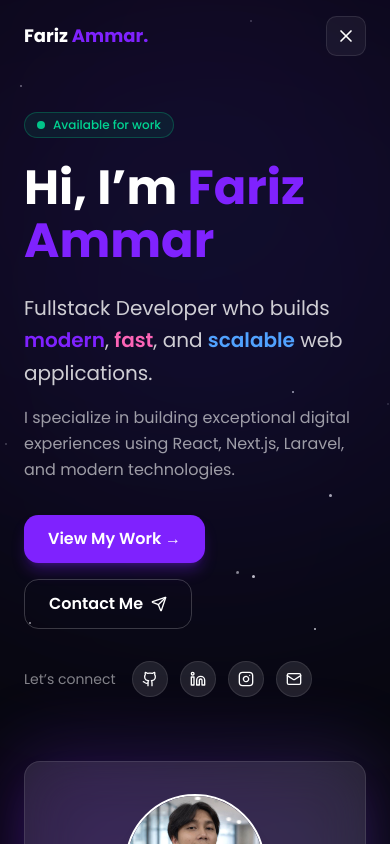
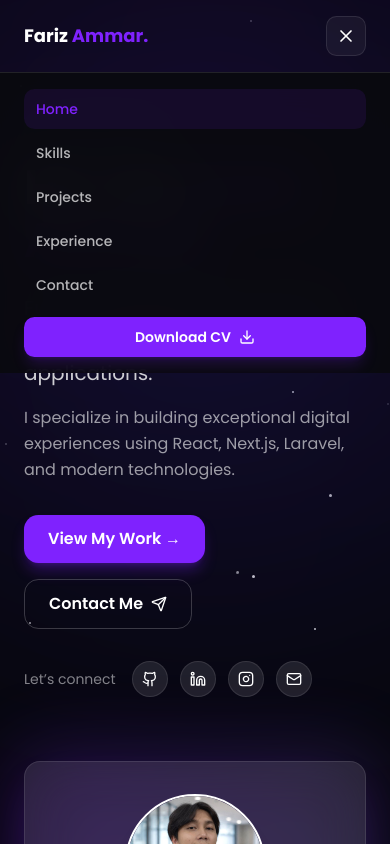
Before and after one commit to FarizAmmar/Portfolio, a Next.js app: page / in a window 390 px wide. Both pictures are taken after a click on the button 346 px from the left and 36 px from the top of the page. Shown: the top 844 px of the page. Built offline with nearby package versions, Linux system fonts and the light colour scheme.

Commit message:
update navbar

```diff
--- a/components/customs/Navbar.tsx
+++ b/components/customs/Navbar.tsx
@@ -43,7 +43,6 @@ const Navbar = () => {
             },
             {
                 root: null,
-                // Navbar tingginya kira-kira 80px.
                 rootMargin: "-90px 0px -55% 0px",
                 threshold: 0.1,
             },
@@ -105,10 +104,8 @@ const Navbar = () => {
                 : "border-transparent bg-transparent"
                 }`}
         >
-            {/* Container ini harus sama dengan container Hero */}
             <div className="px-6 md:px-12">
                 <div className="mx-auto flex w-full max-w-7xl items-center justify-between py-4">
-                    {/* Logo */}
                     <a
                         href="#home"
                         onClick={(event) => handleNavClick(event, "home")}
@@ -118,7 +115,6 @@ const Navbar = () => {
                         Fariz <span className="text-primary">Ammar.</span>
                     </a>
 
-                    {/* Desktop Navigation */}
                     <nav
                         aria-label="Main navigation"
                         className="hidden items-center gap-8 text-sm font-medium md:flex"
@@ -143,7 +139,6 @@ const Navbar = () => {
                         ))}
                     </nav>
 
-                    {/* Desktop CV */}
                     <div className="hidden items-center md:flex">
                         <a
                             href="/documents/CV Fariz Ammar 2026 V1.pdf"
@@ -156,7 +151,6 @@ const Navbar = () => {
                         </a>
                     </div>
 
-                    {/* Mobile Menu Button */}
                     <button
                         type="button"
                         onClick={() => setIsMobileMenuOpen((open) => !open)}
@@ -172,6 +166,42 @@ const Navbar = () => {
                     </button>
                 </div>
             </div>
+
+            {/* Mobile Navigation Menu */}
+            <div
+                className={`overflow-hidden border-t border-white/10 bg-[#0a0a0f]/95 backdrop-blur-xl transition-all duration-300 md:hidden ${isMobileMenuOpen ? "max-h-screen opacity-100" : "max-h-0 opacity-0"
+                    }`}
+            >
+                <nav
+                    aria-label="Mobile navigation"
+                    className="flex flex-col gap-1 px-6 py-4"
+                >
+                    {sections.map((section) => (
+                        <a
+                            key={section}
+                            href={`#${section}`}
+                            onClick={(event) => handleNavClick(event, section)}
+                            className={`rounded-lg px-3 py-2.5 text-sm font-medium transition ${activeSection === section
+                                ? "bg-primary/10 text-primary"
+                                : "text-white/70 hover:bg-white/5 hover:text-primary"
+                                }`}
+                        >
+                            {section.charAt(0).toUpperCase() + section.slice(1)}
+                        </a>
+                    ))}
+
+                    <a
+                        href="/documents/CV Fariz Ammar 2026 V1.pdf"
+                        target="_blank"
+                        rel="noopener noreferrer"
+                        onClick={() => setIsMobileMenuOpen(false)}
+                        className="mt-2 flex items-center justify-center gap-2 rounded-lg bg-primary px-4 py-2.5 text-sm font-semibold text-white shadow-lg shadow-primary/20 transition hover:bg-primary/90"
+                    >
+                        Download CV
+                        <Download className="h-4 w-4" />
+                    </a>
+                </nav>
+            </div>
         </header>
     );
 };
```
